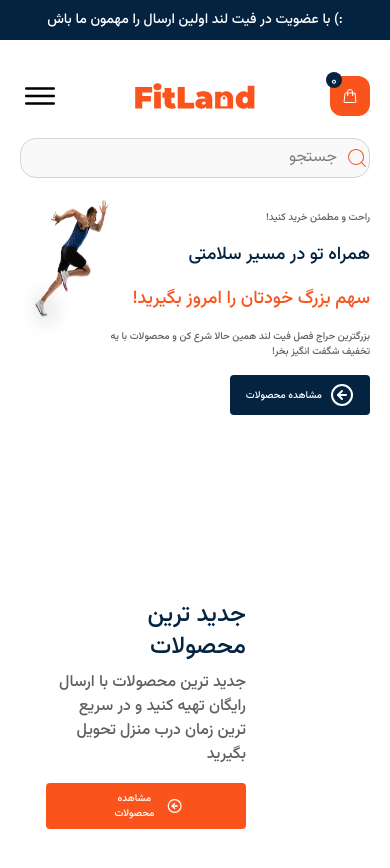
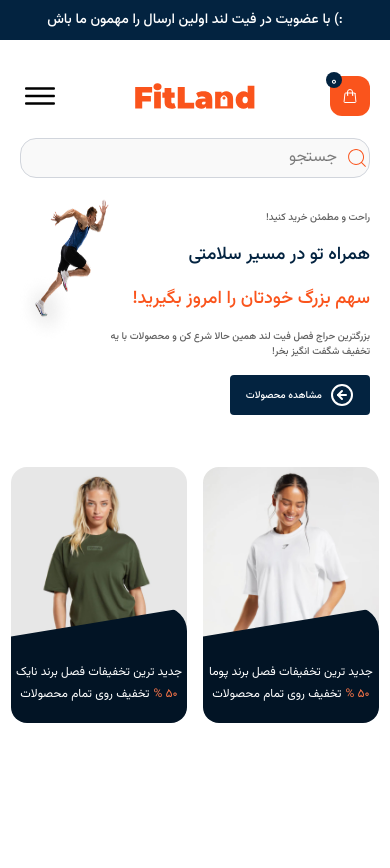
Before and after one commit to ashrafi-frontDeveloper/FitLand-Ecommerce-Online-Shop, a React (Vite) app: page / in a window 390 px wide. Shown: the top 868 px of the page. After the commit the page ends 844 px from the top, so only its background shows below. Built offline with nearby package versions, Linux system fonts and the light colour scheme.

Commit message:
style(NewProducts): responsive for mobile

```diff
--- a/src/components/Header/MainHeader.jsx
+++ b/src/components/Header/MainHeader.jsx
@@ -53,7 +53,7 @@
                     return 4;
                 }
             });
-        }, 100); // تنظیم سرعت شمارش (20 میلی‌ثانیه)
+        }, 500); // تنظیم سرعت شمارش (20 میلی‌ثانیه)
 
         return () => clearInterval(interval); // پاکسازی هنگام خروج از کامپوننت
     }, []);
--- a/src/components/Main/Main.jsx
+++ b/src/components/Main/Main.jsx
@@ -3,7 +3,7 @@
 const Main = () => {
     return (
         <>
-            <main className="container px-0 xl:px-4 p-0 2xl:px-10 pt-12 mx-auto mb-20 w-full">
+            <main className="container px-0 xl:px-4 p-0 2xl:px-10 pt-8 mx-auto mb-20 w-full">
                 <NewProduct />
             </main>
         </>
--- a/src/components/Main/NewProduct.jsx
+++ b/src/components/Main/NewProduct.jsx
@@ -12,38 +12,39 @@
 
     return (
         <>
-            <section className="container flex items-center justify-between gap-x-6 mx-auto px-24 w-full">
+            <section className="container flex flex-row items-center justify-center md:justify-between gap-y-6 gap-x-4 xl:gap-x-6 mx-auto md:px-2 lg:px-14 xl:px-24">
                 {/* product */}
                 {newProducts.map((product , index) => {
                     return (
-                    <div key={index} className="max-w-xs overflow-hidden w-[392px] h-[462px] bg-background rounded-2xl">
-                    <img src={product.img} alt="product" className="w-full rounded-t-xl" />
+                    <div key={index} className="max-w-xs overflow-hidden w-44 md:w-[392px] h-64 md:h-[462px] bg-background rounded-2xl">
+                        <img src={product.img} alt="product" className="w-full  rounded-t-xl" />
 
-                    {/* cart secendory */}
-                    <div className="relative -mt-20 z-10">
-                        <div className="bg-secondery-700 text-white p-10 rounded-b-xl rounded-t-2xl rounded-r-3xl clip-badge-shape text-center">
-                            <p className="text-md text-start font-vazirB flex flex-col gap-1">
-                                <span>{product.titleTop}</span>
-                                <span><span className="text-primary-400 pl-1">{toPersianDigits(product.discount)} %</span>{product.titleButtom}</span>
-                            </p>
+                        {/* cart secendory */}
+                        <div className="relative -mt-8 lg:-mt-[44px] xl:-mt-24 z-10">
+                            <div className="bg-secondery-700 text-white px-0 lg:px-10 pt-14 lg:pt-10 pb-5 xl:p-10 rounded-b-xl rounded-t-2xl rounded-r-3xl clip-badge-shape text-center">
+                                <p className="w-full h-full text-[12px] xl:text-md text-start font-vazirB flex flex-col gap-1">
+                                    <span className="text-center">{product.titleTop}</span>
+                                    <span className="text-center"><span className="text-primary-400 pl-1">{toPersianDigits(product.discount)} %</span>{product.titleButtom}</span>
+                                </p>
+                            </div>
                         </div>
-                    </div>
-                </div>)
+                    </div>)
                 })}
 
                 {/* details products */}
-                <div className="w-80">
-                    <h3 className="text-2xl text-secondary font-vazirB font-medium mb-2">جدید ترین محصولات</h3>
-                    <p className="text-base text-NeutralSecondory font-vazirB font-medium mb-4">جدید ترین محصولات با ارسال رایگان تهیه
+                <div className="hidden md:block 2xl:w-80">
+                    <h3 className="text-lg lg:text-xl xl:text-2xl text-secondary font-vazirB font-bold 2xl:font-medium mb-2">جدید ترین محصولات</h3>
+                    <p className="text-sm lg:text-base text-NeutralSecondory font-vazirB font-medium mb-4">جدید ترین محصولات با ارسال رایگان تهیه
                         کنید و در سریع ترین زمان درب منزل تحویل بگیرید
                     </p>
                     {/* button all products */}
-                    <button className="flex items-center justify-center gap-x-2 bg-primary w-full px-16 xl:px-6 py-2 xl:py-3 rounded-sm hover:scale-110 transition-all duration-350 cursor-pointer">
+                    <button className="flex items-center justify-center gap-x-2 bg-primary w-full px-10 lg:px-16 xl:px-6 py-2 xl:py-3 rounded-sm hover:scale-110 transition-all duration-350 cursor-pointer">
                         <LuCircleArrowLeft className="w-6 h-6 text-white" />
                         <span className="text-[10px] md:text-base font-vazirB font-medium text-white">مشاهده محصولات</span>
                     </button>
                 </div>
             </section>
+
         </>
     )
 }
--- a/src/index.css
+++ b/src/index.css
@@ -43,7 +43,7 @@
 
 @layer utilities {
    .clip-badge-shape {
-  clip-path: polygon(0 25%, 100% 0, 100% 100%, 0% 100%);
+      clip-path: polygon(0 25%, 100% 0, 100% 100%, 0% 100%);
   }
 }
 
```
